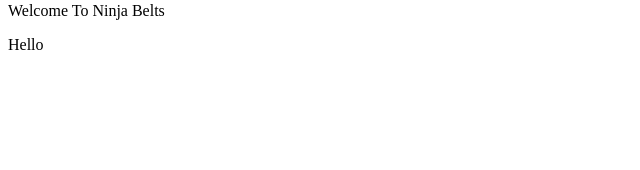
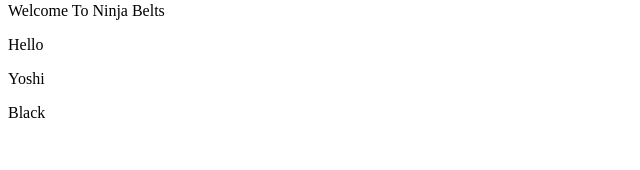
Before and after one commit to Survivor75/JavaScript, an Angular app in the folder AngularJS/ninjaBelts/: page / in a window 1280 px wide. Shown: the part 130-300 px from the top of the page, without its empty margins (0-640 px from the left). Built offline with nearby package versions, Linux system fonts and the light colour scheme.

Commit message:
Bindings

```diff
--- a/AngularJS/ninjaBelts/src/app/home/home.component.html
+++ b/AngularJS/ninjaBelts/src/app/home/home.component.html
@@ -2,4 +2,9 @@
   {{homeTitle}}
 </p>
 <ng-content> </ng-content>
-<br>
+<p>
+  {{ninja.name}}
+</p>
+<p>
+  {{ninja.belt}}
+</p>
```
